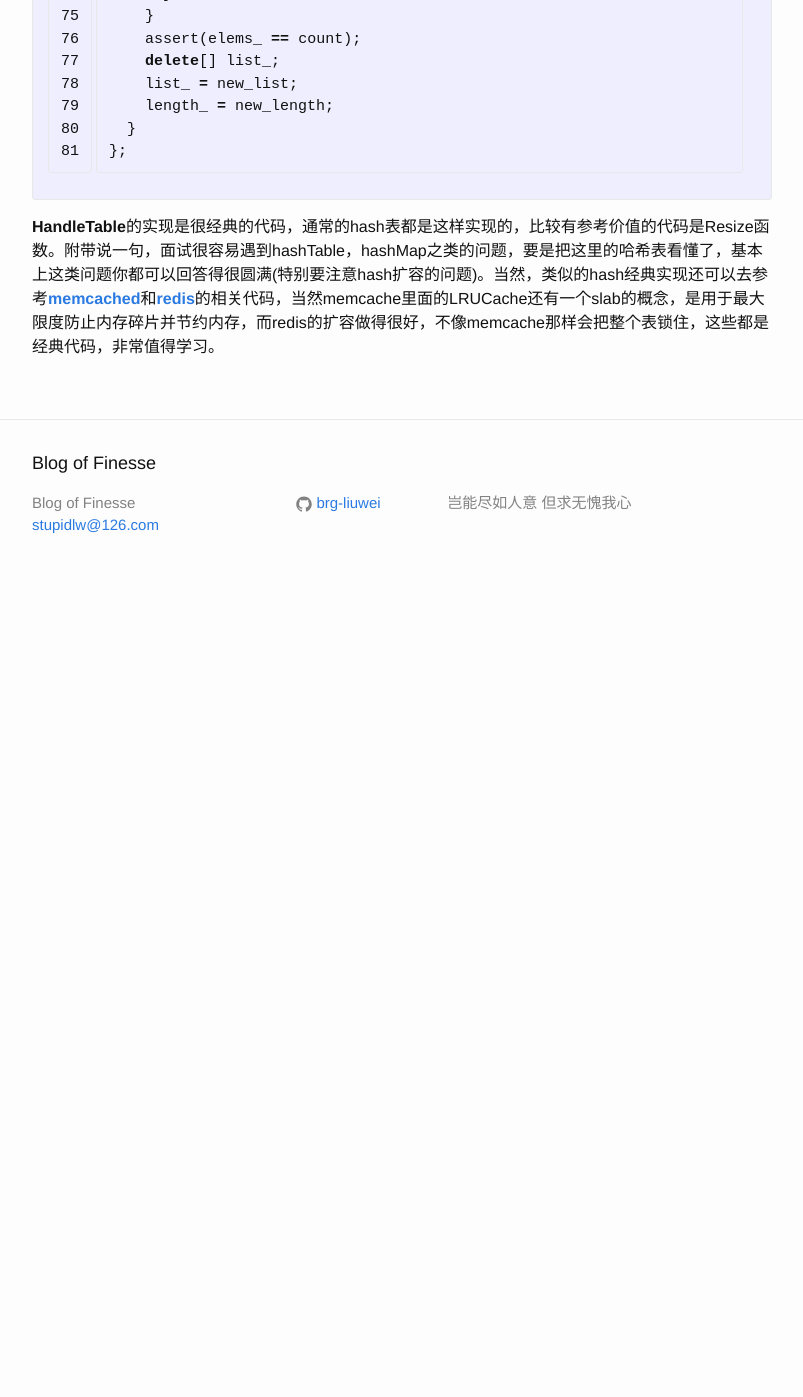
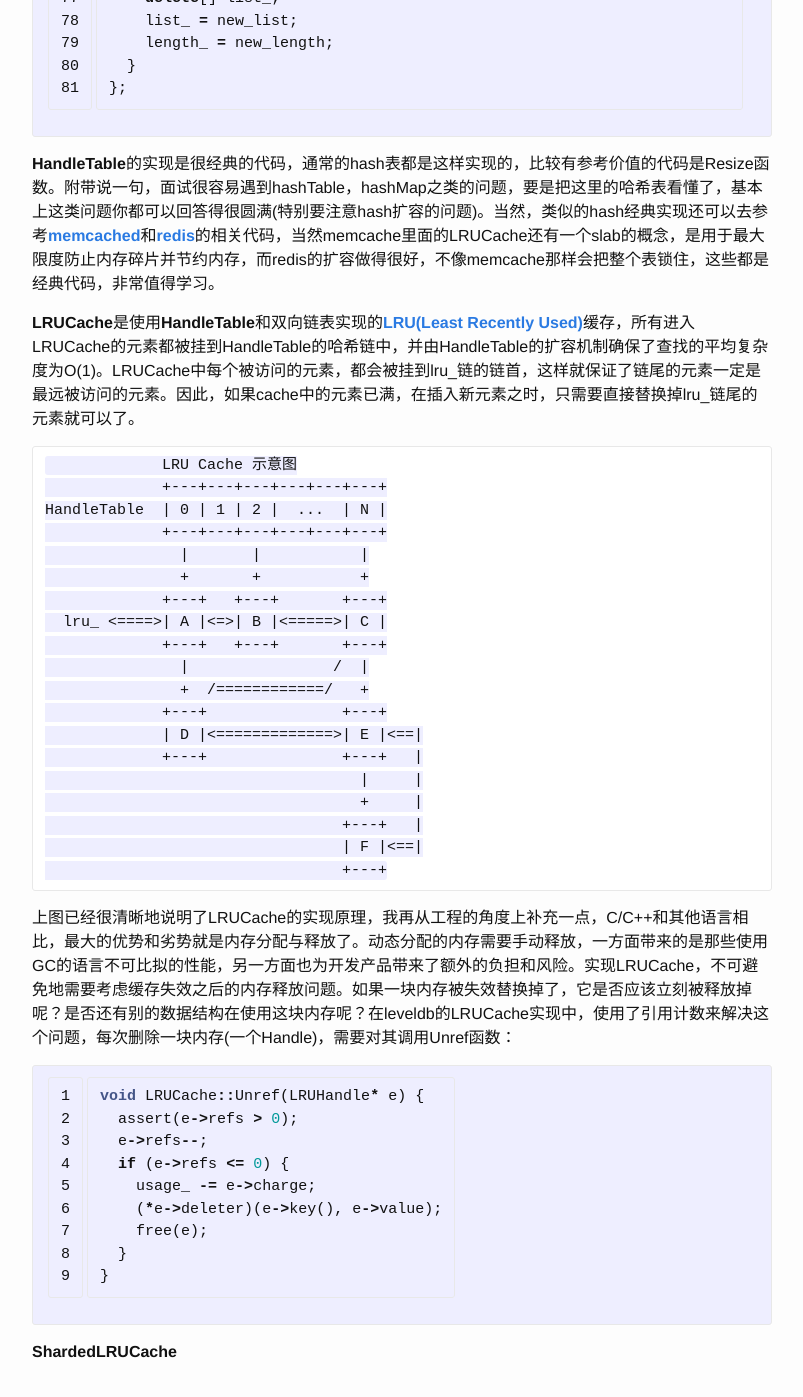
Before and after one commit to brg-liuwei/brg-liuwei.github.io, a Jekyll site: the page built from _posts/2014-11-17-leveldb-7.md, in a window 1280 px wide and 1400 px high, scrolled down 6824 px. Shown: the top 1397 px of the window, without its empty margins (238-1041 px from the left). Built offline with Jekyll 4.4.1, drawn with Linux system fonts in a browser that asks for light colours; comment, search, counter and statistics services are not loaded; before the commit the page ends 7421 px from its top, so only the background shows below that; some of the changed text lies outside the part shown.

Commit message:
LRUCache

```diff
--- a/_posts/2014-11-17-leveldb-7.md
+++ b/_posts/2014-11-17-leveldb-7.md
@@ -279,7 +277,46 @@ class HandleTable {
 
 **HandleTable**的实现是很经典的代码，通常的hash表都是这样实现的，比较有参考价值的代码是Resize函数。附带说一句，面试很容易遇到hashTable，hashMap之类的问题，要是把这里的哈希表看懂了，基本上这类问题你都可以回答得很圆满(特别要注意hash扩容的问题)。当然，类似的hash经典实现还可以去参考[**memcached**][memcacheUrl]和[**redis**][redisUrl]的相关代码，当然memcache里面的LRUCache还有一个slab的概念，是用于最大限度防止内存碎片并节约内存，而redis的扩容做得很好，不像memcache那样会把整个表锁住，这些都是经典代码，非常值得学习。
 
+**LRUCache**是使用**HandleTable**和双向链表实现的[**LRU(Least Recently Used)**][lru]缓存，所有进入LRUCache的元素都被挂到HandleTable的哈希链中，并由HandleTable的扩容机制确保了查找的平均复杂度为O(1)。LRUCache中每个被访问的元素，都会被挂到lru_链的链首，这样就保证了链尾的元素一定是最远被访问的元素。因此，如果cache中的元素已满，在插入新元素之时，只需要直接替换掉lru_链尾的元素就可以了。
+
+
+                 LRU Cache 示意图
+                 +---+---+---+---+---+---+
+    HandleTable  | 0 | 1 | 2 |  ...  | N |
+                 +---+---+---+---+---+---+
+                   |       |           |
+                   +       +           +
+                 +---+   +---+       +---+
+      lru_ <====>| A |<=>| B |<=====>| C |
+                 +---+   +---+       +---+
+                   |                /  |
+                   +  /============/   +
+                 +---+               +---+
+                 | D |<=============>| E |<==|
+                 +---+               +---+   |
+                                       |     |
+                                       +     |
+                                     +---+   |
+                                     | F |<==|
+                                     +---+
+
+上图已经很清晰地说明了LRUCache的实现原理，我再从工程的角度上补充一点，C/C++和其他语言相比，最大的优势和劣势就是内存分配与释放了。动态分配的内存需要手动释放，一方面带来的是那些使用GC的语言不可比拟的性能，另一方面也为开发产品带来了额外的负担和风险。实现LRUCache，不可避免地需要考虑缓存失效之后的内存释放问题。如果一块内存被失效替换掉了，它是否应该立刻被释放掉呢？是否还有别的数据结构在使用这块内存呢？在leveldb的LRUCache实现中，使用了引用计数来解决这个问题，每次删除一块内存(一个Handle)，需要对其调用Unref函数：
+
+{% highlight c++ linenos %}
+void LRUCache::Unref(LRUHandle* e) {
+  assert(e->refs > 0);
+  e->refs--;
+  if (e->refs <= 0) {
+    usage_ -= e->charge;
+    (*e->deleter)(e->key(), e->value);
+    free(e);
+  }
+}
+{% endhighlight %}
+
+**ShardedLRUCache**
 
 [hust]: http://www.hust.edu.cn
 [redisUrl]: http://redis.io
 [memcacheUrl]: http://memcached.org
+[lru]: http://en.wikipedia.org/wiki/LRU
```
Also changed, not shown: other parts of _posts/2014-11-17-leveldb-7.md (+0 -2 lines), 2 other files.
